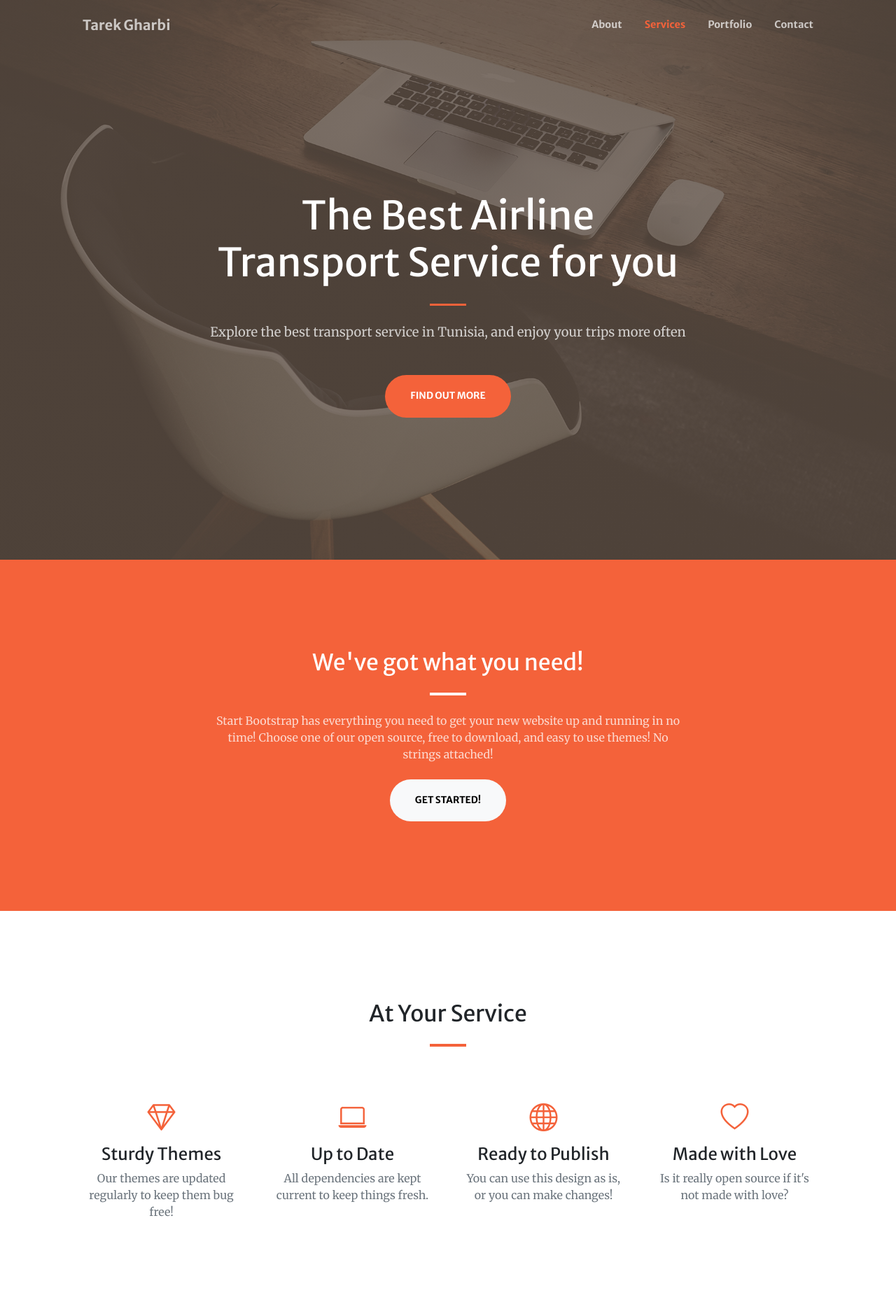
After one commit to FievrePersil/Django_project, a Django app: page /about/ in a window 1280 px wide. The commit adds this page. Shown: the top 1871 px of the page at 70% size. Run offline with Django 4.2, Linux system fonts and the light colour scheme; some libraries are stand-ins or nearby versions.

Commit message:
5th commit

```diff
--- a/Dashboard/urls.py
+++ b/Dashboard/urls.py
@@ -5,4 +5,5 @@
     path('', views.index, name='home'),
     path('contact/', views.contact, name = 'contact'),
     path('home/', views.home, name='home'),
+    path('about/',views.about, name='about')
 ]
--- a/Dashboard/views.py
+++ b/Dashboard/views.py
@@ -1,5 +1,8 @@
+from re import template
+from unittest import loader
 from django.shortcuts import render
 from django.http import HttpRequest, HttpResponse
+from django.template import loader
 # Create your views here.
 
 
@@ -11,3 +14,7 @@
 
 def home(request):
     return render(request, 'index.html')
+
+def about(request):
+    template = loader.get_template('index.html')
+    return HttpResponse(template.render())
--- a/ResAutoBus/urls.py
+++ b/ResAutoBus/urls.py
@@ -23,4 +23,5 @@
     path('', include('Dashboard.urls')),
     path('contact/', include('Dashboard.urls')),
     path('home/', include('Dashboard.urls')),
+    path('about/', include('Dashboard.urls'))
 ]
--- /dev/null
+++ b/templates/about.html
@@ -0,0 +1,12 @@
+<section class="page-section bg-primary" id="about">
+    <div class="container px-4 px-lg-5">
+        <div class="row gx-4 gx-lg-5 justify-content-center">
+            <div class="col-lg-8 text-center">
+                <h2 class="text-white mt-0">We've got what you need!</h2>
+                <hr class="divider divider-light" />
+                <p class="text-white-75 mb-4">Start Bootstrap has everything you need to get your new website up and running in no time! Choose one of our open source, free to download, and easy to use themes! No strings attached!</p>
+                <a class="btn btn-light btn-xl" href="#services">Get Started!</a>
+            </div>
+        </div>
+    </div>
+</section>
--- a/templates/index.html
+++ b/templates/index.html
@@ -28,7 +28,7 @@
                 <button class="navbar-toggler navbar-toggler-right" type="button" data-bs-toggle="collapse" data-bs-target="#navbarResponsive" aria-controls="navbarResponsive" aria-expanded="false" aria-label="Toggle navigation"><span class="navbar-toggler-icon"></span></button>
                 <div class="collapse navbar-collapse" id="navbarResponsive">
                     <ul class="navbar-nav ms-auto my-2 my-lg-0">
-                        <li class="nav-item"><a class="nav-link" href="#about">About</a></li>
+                        <li class="nav-item"><a class="nav-link" href="/about">About</a></li>
                         <li class="nav-item"><a class="nav-link" href="#services">Services</a></li>
                         <li class="nav-item"><a class="nav-link" href="/portfolio">Portfolio</a></li>
                         <li class="nav-item"><a class="nav-link" href="/contact">Contact</a></li>
@@ -46,24 +46,13 @@
                     </div>
                     <div class="col-lg-8 align-self-baseline">
                         <p class="text-white-75 mb-5">Explore the best transport service in Tunisia, and enjoy your trips more often</p>
-                        <a class="btn btn-primary btn-xl" href="#about">Find Out More</a>
+                        <a class="btn btn-primary btn-xl" href="/about">Find Out More</a>
                     </div>
                 </div>
             </div>
         </header>
         <!-- About-->
-        <section class="page-section bg-primary" id="about">
-            <div class="container px-4 px-lg-5">
-                <div class="row gx-4 gx-lg-5 justify-content-center">
-                    <div class="col-lg-8 text-center">
-                        <h2 class="text-white mt-0">We've got what you need!</h2>
-                        <hr class="divider divider-light" />
-                        <p class="text-white-75 mb-4">Start Bootstrap has everything you need to get your new website up and running in no time! Choose one of our open source, free to download, and easy to use themes! No strings attached!</p>
-                        <a class="btn btn-light btn-xl" href="#services">Get Started!</a>
-                    </div>
-                </div>
-            </div>
-        </section>
+        {% include "about.html" %}
         <!-- Services-->
         <section class="page-section" id="services">
             <div class="container px-4 px-lg-5">
```
